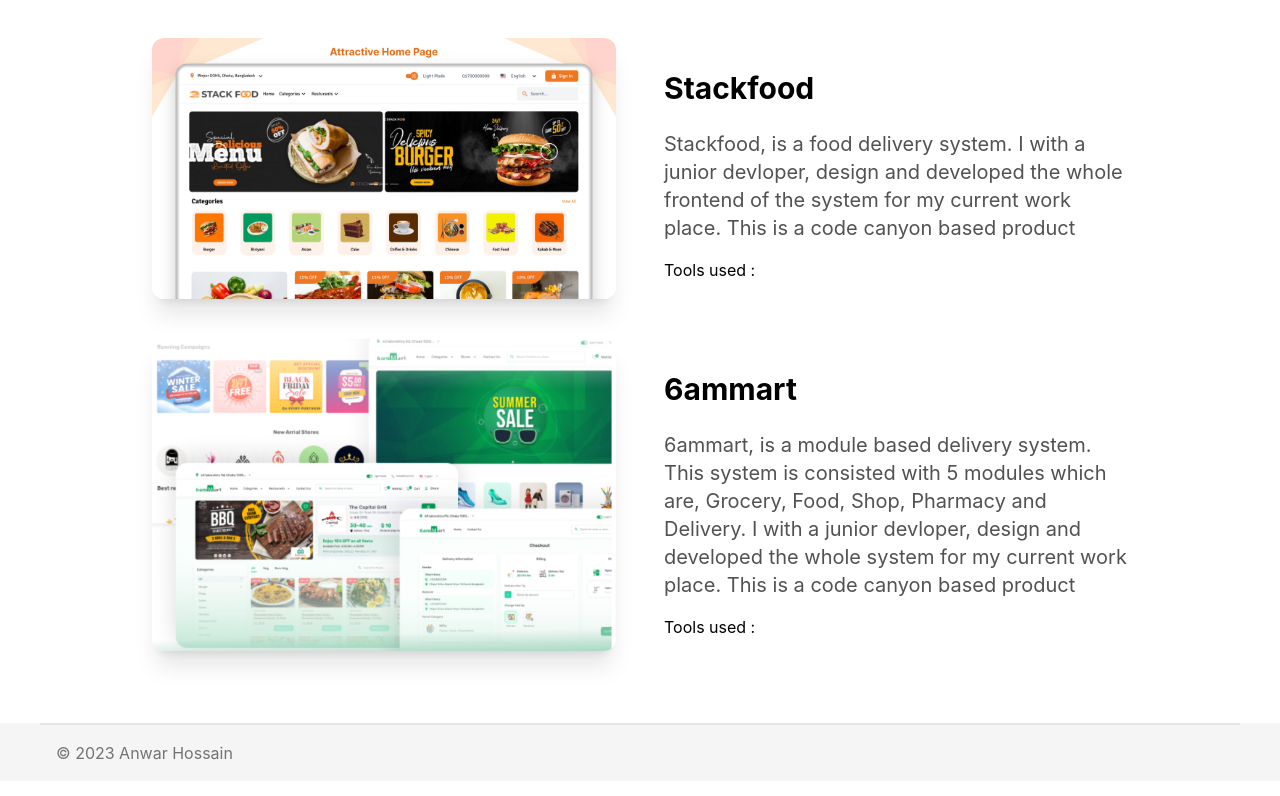
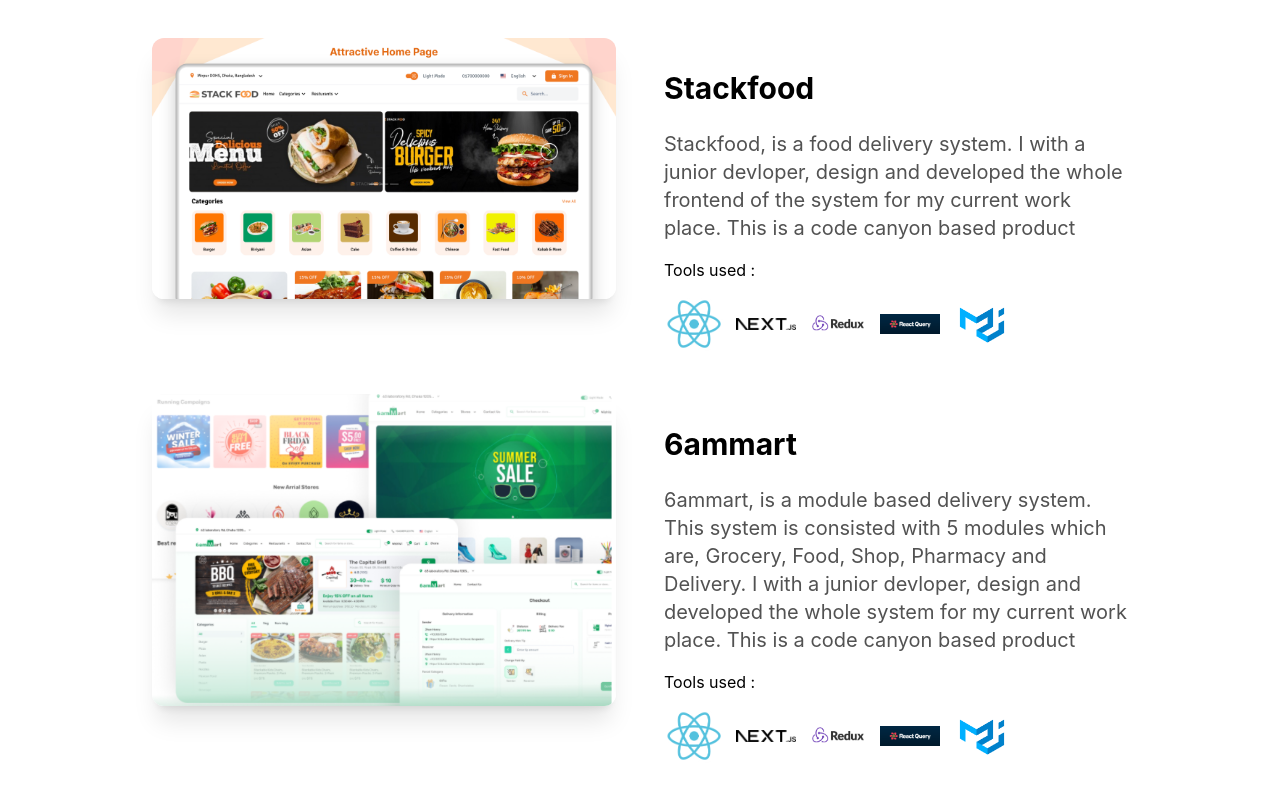
Before and after one commit to anwarhossain1/my-portfolio-tailwind, a Next.js app: page / in a window 1280 px wide. Shown: the part 2001-2797 px from the top of the page. Built offline with nearby package versions, Linux system fonts and the light colour scheme.

Commit message:
tools list added as per product

```diff
--- a/src/components/ProjectsSection.js
+++ b/src/components/ProjectsSection.js
@@ -4,8 +4,14 @@
 import React, { useRef } from "react";
 import sixammart from "../../assets/project/6ammart.png";
 import stackfood from "../../assets/project/stackfood.png";
+import mui from "../../assets/techs//mui.png";
+import nextjs from "../../assets/techs/nextjs.png";
+import react from "../../assets/techs/react.png";
+import redux from "../../assets/techs/redux.png";
+import reactQuery from "../../assets/techs/repo-dark.png";
 import FramerAnimation from "./FramerAnimation";
 import SlideUp from "./SlideUp";
+
 const projects = [
   {
     name: "Stackfood",
@@ -14,6 +20,7 @@
     image: stackfood,
     github: "https://github.com/hqasmei/thankful-thoughts",
     link: "https://stackfood-react.6amtech.com",
+    tools: [react, nextjs, redux, reactQuery, mui],
   },
   {
     name: "6ammart",
@@ -22,6 +29,7 @@
     image: sixammart,
     github: "https://github.com/hqasmei/thankful-thoughts",
     link: "https://6ammart-react.6amtech.com",
+    tools: [react, nextjs, redux, reactQuery, mui],
   },
 ];
 
@@ -63,6 +71,19 @@
                         </p>
                         <div>
                           <h3>Tools used : </h3>
+                          <div className="flex flex-row items-center gap-3 mt-3">
+                            {project?.tools?.map((item, index) => {
+                              return (
+                                <Image
+                                  key={index}
+                                  width={60}
+                                  height={60}
+                                  src={item}
+                                  alt=""
+                                />
+                              );
+                            })}
+                          </div>
                         </div>
 
                         <div className="flex flex-row align-bottom space-x-4">
```
